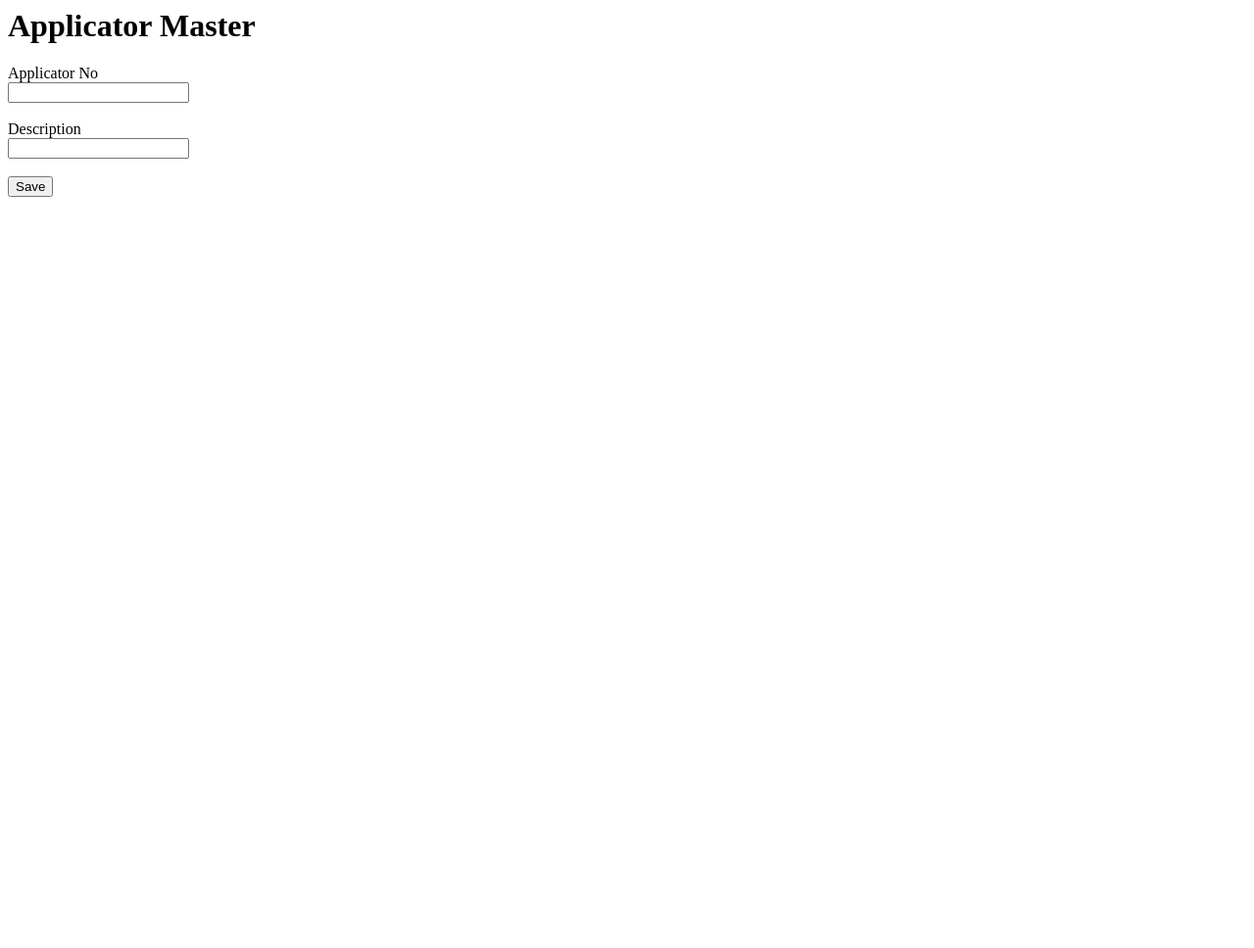
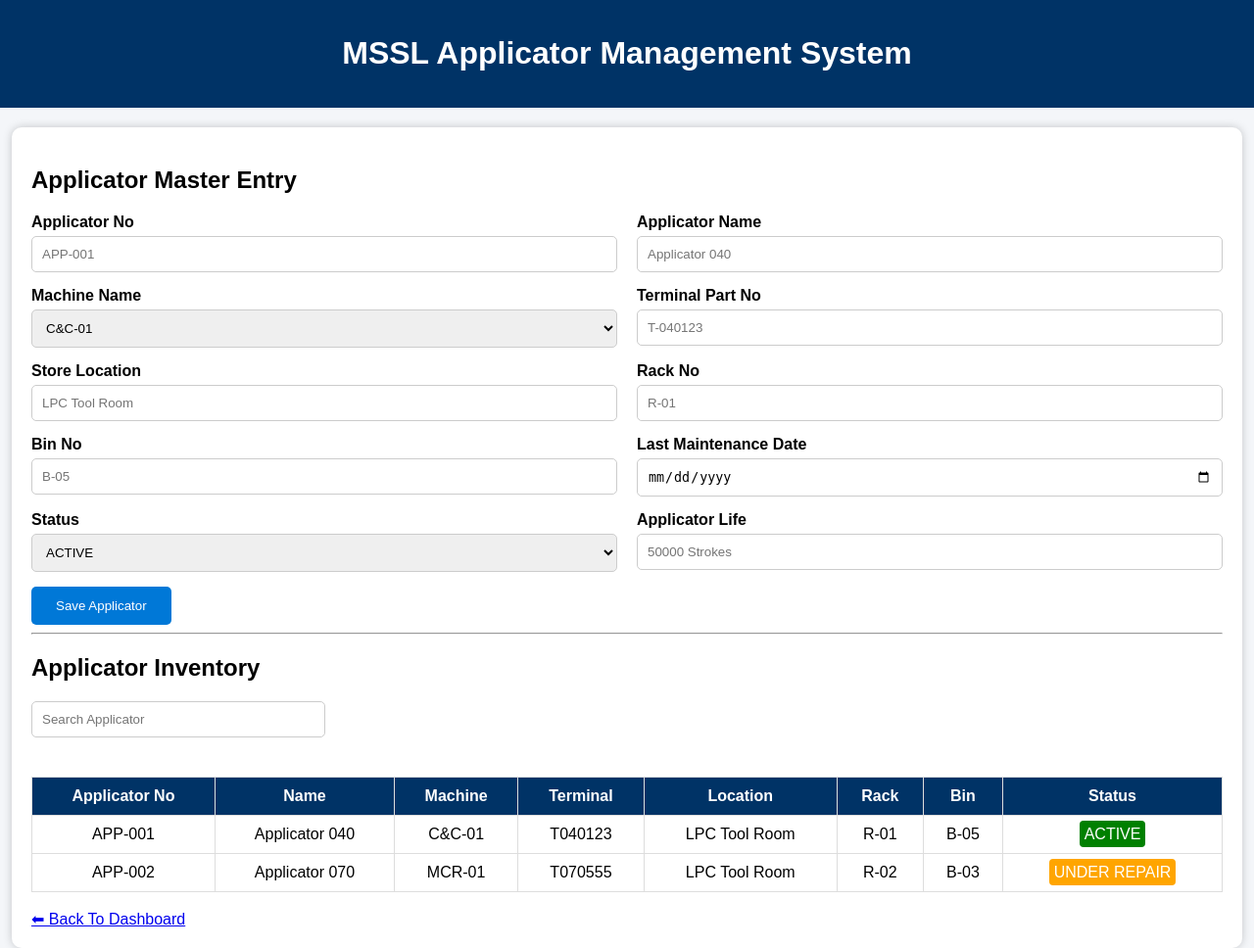
Before and after one commit to ranveersinghmssl1-source/MSSL-Maintenance-System, a Python web app: template templates/applicator_master.html in a window 1280 px wide. Shown: the whole page at 98% size. Before the commit the page ends 201 px from the top, so only its background shows below. Run offline with Jinja, Linux system fonts and the light colour scheme; the template is opened without the code that fills it, so the values that code supplies are empty.

Commit message:
Update applicator_master.html

```diff
--- a/templates/applicator_master.html
+++ b/templates/applicator_master.html
@@ -1,19 +1,273 @@
-<h1>Applicator Master</h1>
+<!DOCTYPE html>
+<html>
+<head>
+<title>MSSL Applicator Master</title>
+
+<style>
+
+body{
+    font-family: Arial, sans-serif;
+    background:#f4f6f9;
+    margin:0;
+}
+
+.header{
+    background:#003366;
+    color:white;
+    padding:15px;
+    text-align:center;
+}
+
+.container{
+    width:95%;
+    margin:auto;
+    margin-top:20px;
+    background:white;
+    padding:20px;
+    border-radius:10px;
+    box-shadow:0 0 10px rgba(0,0,0,0.2);
+}
+
+.row{
+    display:flex;
+    gap:20px;
+    margin-bottom:15px;
+}
+
+.field{
+    flex:1;
+}
+
+label{
+    font-weight:bold;
+    display:block;
+    margin-bottom:5px;
+}
+
+input,
+select{
+    width:100%;
+    padding:10px;
+    border:1px solid #ccc;
+    border-radius:5px;
+    box-sizing:border-box;
+}
+
+button{
+    background:#0078d7;
+    color:white;
+    border:none;
+    padding:12px 25px;
+    border-radius:5px;
+    cursor:pointer;
+}
+
+button:hover{
+    background:#005ea6;
+}
+
+table{
+    width:100%;
+    border-collapse:collapse;
+    margin-top:20px;
+}
+
+th,td{
+    border:1px solid #ddd;
+    padding:10px;
+    text-align:center;
+}
+
+th{
+    background:#003366;
+    color:white;
+}
+
+.active{
+    background:green;
+    color:white;
+    padding:5px;
+    border-radius:4px;
+}
+
+.repair{
+    background:orange;
+    color:white;
+    padding:5px;
+    border-radius:4px;
+}
+
+.searchbox{
+    width:300px;
+    margin-bottom:20px;
+}
+
+</style>
+</head>
+
+<body>
+
+<div class="header">
+<h1>MSSL Applicator Management System</h1>
+</div>
+
+<div class="container">
+
+<h2>Applicator Master Entry</h2>
 
 <form>
 
-Applicator No<br>
-<input type="text">
+<div class="row">
 
-<br><br>
+<div class="field">
+<label>Applicator No</label>
+<input type="text" placeholder="APP-001">
+</div>
 
-Description<br>
-<input type="text">
+<div class="field">
+<label>Applicator Name</label>
+<input type="text" placeholder="Applicator 040">
+</div>
 
-<br><br>
+</div>
 
-<button>
-Save
+<div class="row">
+
+<div class="field">
+<label>Machine Name</label>
+
+<select>
+<option>C&C-01</option>
+<option>MCR-01</option>
+<option>USW-01</option>
+<option>KAPPA-01</option>
+<option>Cable Cutting-01</option>
+</select>
+
+</div>
+
+<div class="field">
+<label>Terminal Part No</label>
+<input type="text" placeholder="T-040123">
+</div>
+
+</div>
+
+<div class="row">
+
+<div class="field">
+<label>Store Location</label>
+<input type="text" placeholder="LPC Tool Room">
+</div>
+
+<div class="field">
+<label>Rack No</label>
+<input type="text" placeholder="R-01">
+</div>
+
+</div>
+
+<div class="row">
+
+<div class="field">
+<label>Bin No</label>
+<input type="text" placeholder="B-05">
+</div>
+
+<div class="field">
+<label>Last Maintenance Date</label>
+<input type="date">
+</div>
+
+</div>
+
+<div class="row">
+
+<div class="field">
+<label>Status</label>
+
+<select>
+<option>ACTIVE</option>
+<option>UNDER REPAIR</option>
+<option>INACTIVE</option>
+</select>
+
+</div>
+
+<div class="field">
+<label>Applicator Life</label>
+<input type="text" placeholder="50000 Strokes">
+</div>
+
+</div>
+
+<button type="submit">
+Save Applicator
 </button>
 
 </form>
+
+<hr>
+
+<h2>Applicator Inventory</h2>
+
+<input
+class="searchbox"
+type="text"
+placeholder="Search Applicator">
+
+<table>
+
+<tr>
+<th>Applicator No</th>
+<th>Name</th>
+<th>Machine</th>
+<th>Terminal</th>
+<th>Location</th>
+<th>Rack</th>
+<th>Bin</th>
+<th>Status</th>
+</tr>
+
+<tr>
+<td>APP-001</td>
+<td>Applicator 040</td>
+<td>C&C-01</td>
+<td>T040123</td>
+<td>LPC Tool Room</td>
+<td>R-01</td>
+<td>B-05</td>
+<td>
+<span class="active">
+ACTIVE
+</span>
+</td>
+</tr>
+
+<tr>
+<td>APP-002</td>
+<td>Applicator 070</td>
+<td>MCR-01</td>
+<td>T070555</td>
+<td>LPC Tool Room</td>
+<td>R-02</td>
+<td>B-03</td>
+<td>
+<span class="repair">
+UNDER REPAIR
+</span>
+</td>
+</tr>
+
+</table>
+
+<br>
+
+<a href="/admin">
+⬅ Back To Dashboard
+</a>
+
+</div>
+
+</body>
+</html>
```
